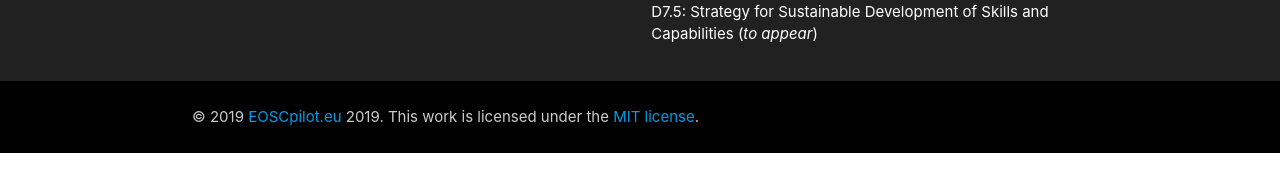
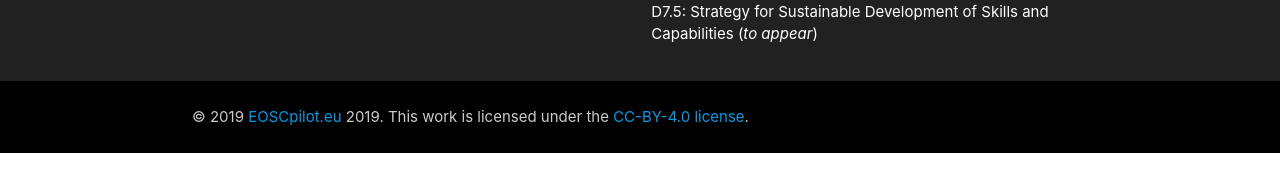
Before and after one commit to EOSC-FAIR4S/eosc-fair4s.github.io, a Jekyll site: the page built from framework.md, in a window 1280 px wide. Shown: the part 639-831 px from the top of the page. Built offline with Jekyll 4.4.1, drawn with Linux system fonts in a browser that asks for light colours; nearby versions of some CDN libraries.

Commit message:
fixed typo for href of eoscpilot

```diff
--- a/_includes/footer.html
+++ b/_includes/footer.html
@@ -18,7 +18,7 @@
 
   <div class="footer-copyright black">
     <div class="container">
-      <p style="display:{{site.display_footer}};">&copy; 2019 <a href="http://eoscpilot.edu" target="_blank">EOSCpilot.eu</a> 2019. This work is licensed under the <a href="https://github.com/EOSC-FAIR4S/eosc-fair4s.github.io/blob/master/LICENSE">MIT license</a>.</p>
+      <p style="display:{{site.display_footer}};">&copy; 2019 <a href="http://eoscpilot.eu" target="_blank">EOSCpilot.eu</a> 2019. This work is licensed under the <a href="https://github.com/EOSC-FAIR4S/eosc-fair4s.github.io/blob/master/LICENSE">CC-BY-4.0 license</a>.</p>
     </div>
   </div>
 </footer>
```
